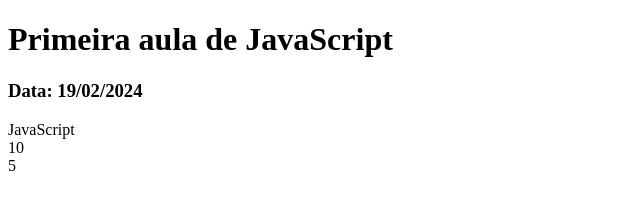
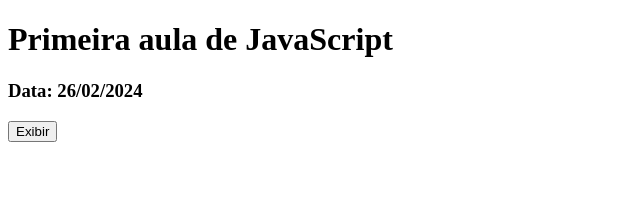
Before and after one commit to Dudacal/Javascript, a plain HTML site: page index.html in a window 1280 px wide. Shown: the full height of the page, 0-640 px from the left. Drawn offline with Linux system fonts and the light colour scheme.

Commit message:
Segunda aula

```diff
--- a/index.html
+++ b/index.html
@@ -7,9 +7,12 @@
 </head>
 <body>
     <h1>Primeira aula de JavaScript</h1>
-    <h3>Data: 19/02/2024</h3>
+    <h3 id="d">Data: 26/02/2024</h3>
+    <button onclick="exibir()">Exibir</button>
 
 <script>
+    function exibir(){
+        window.alert("Exibindo os resultados:")
     document.write("JavaScript");
     document.write("<br>");
     document.write(5+5);
@@ -18,6 +21,9 @@
     document.write(x);
     console.log("teste!");
     console.log("Valor de x= "+x);
+
+
+    }
 </script>
 
 </body>
```
